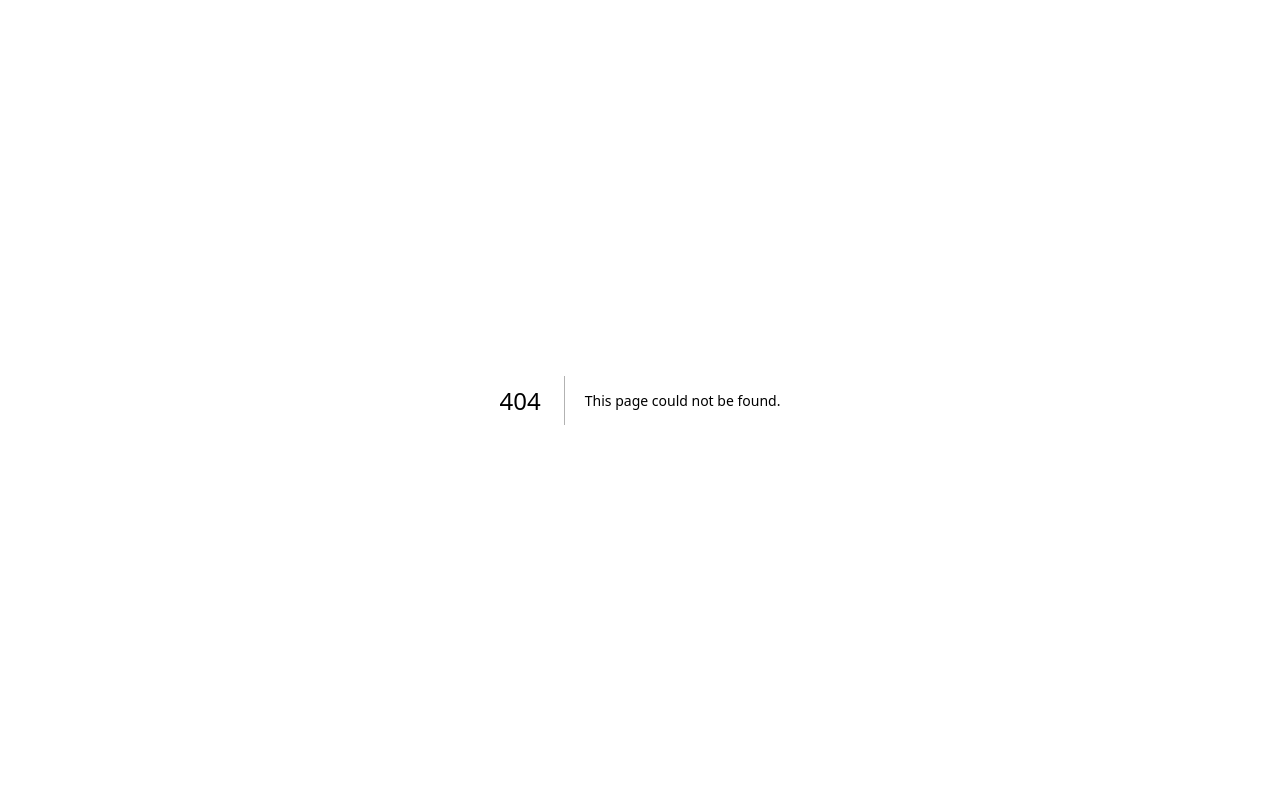
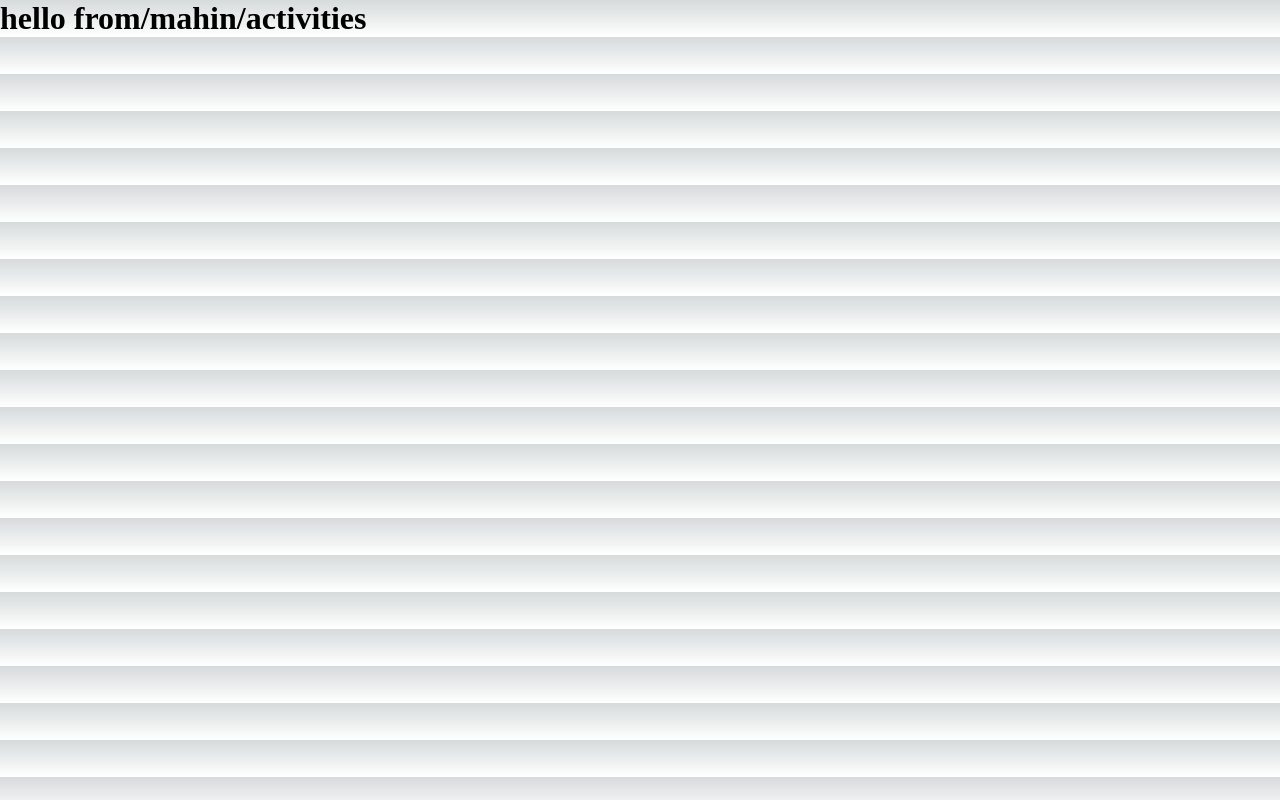
Before and after one commit to capmahin/Hello-next-2, a Next.js app: page /mahin/activities in a window 1280 px wide. Before the commit this address had no page. Built offline with nearby package versions, Linux system fonts and the light colour scheme.

Commit message:
add nested routes

```diff
--- a/pages/index.tsx
+++ b/pages/index.tsx
@@ -24,7 +24,7 @@ export default function Home() {
           </p>
           <div>
             <h1 className={styles.description}> Welcome to
-              <Link href="/mahin">
+              <Link href="/mahin/activities">
 
                 My Blog
 
--- /dev/null
+++ b/pages/mahin/activities.tsx
@@ -0,0 +1,4 @@
+export default function () {
+    //Should be a REACT Component
+    return <h1>hello from/mahin/activities</h1>
+}
```
Also changed, not shown: pages/mahin/index.tsx (renamed from pages/mahin.tsx).
